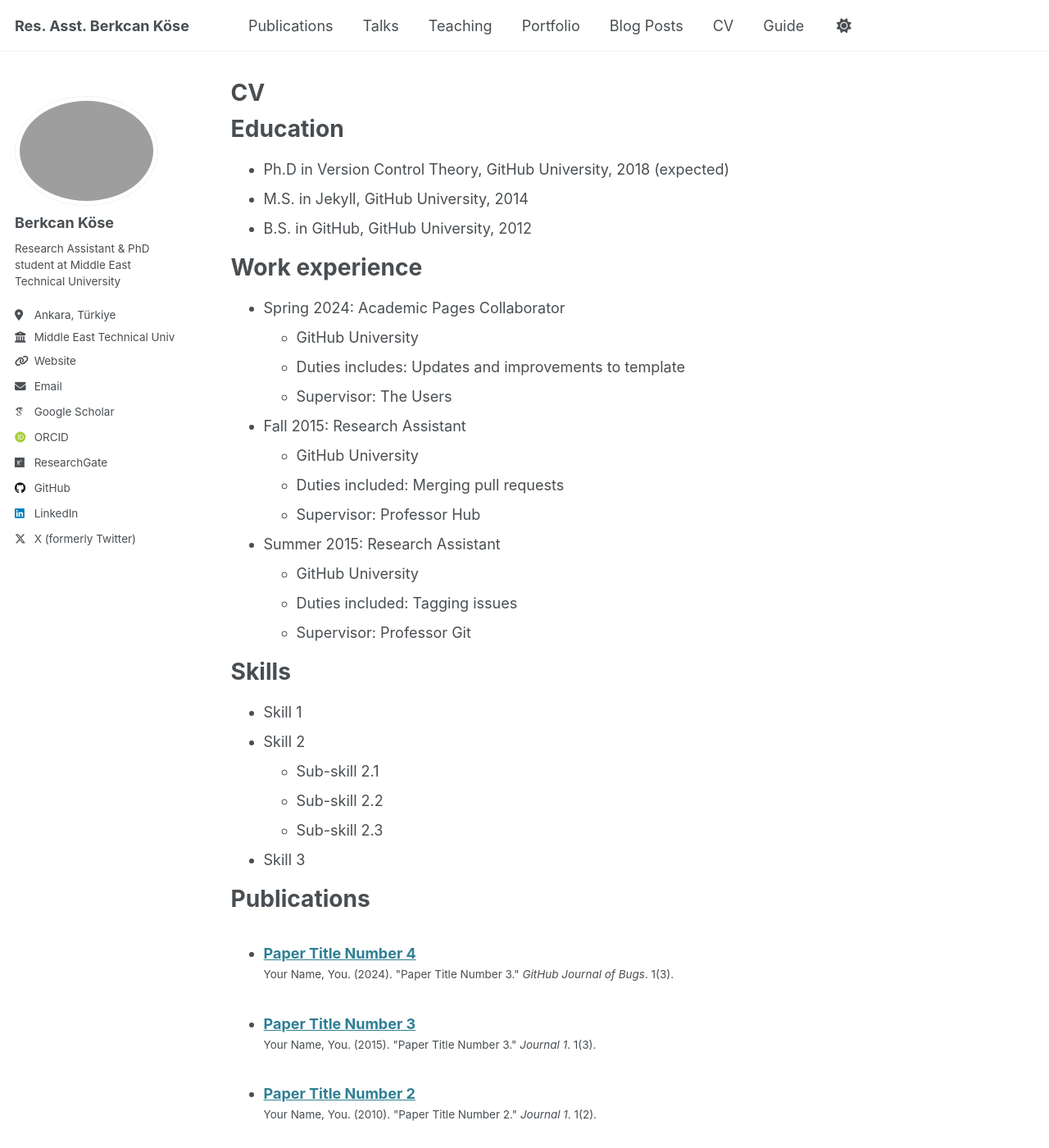
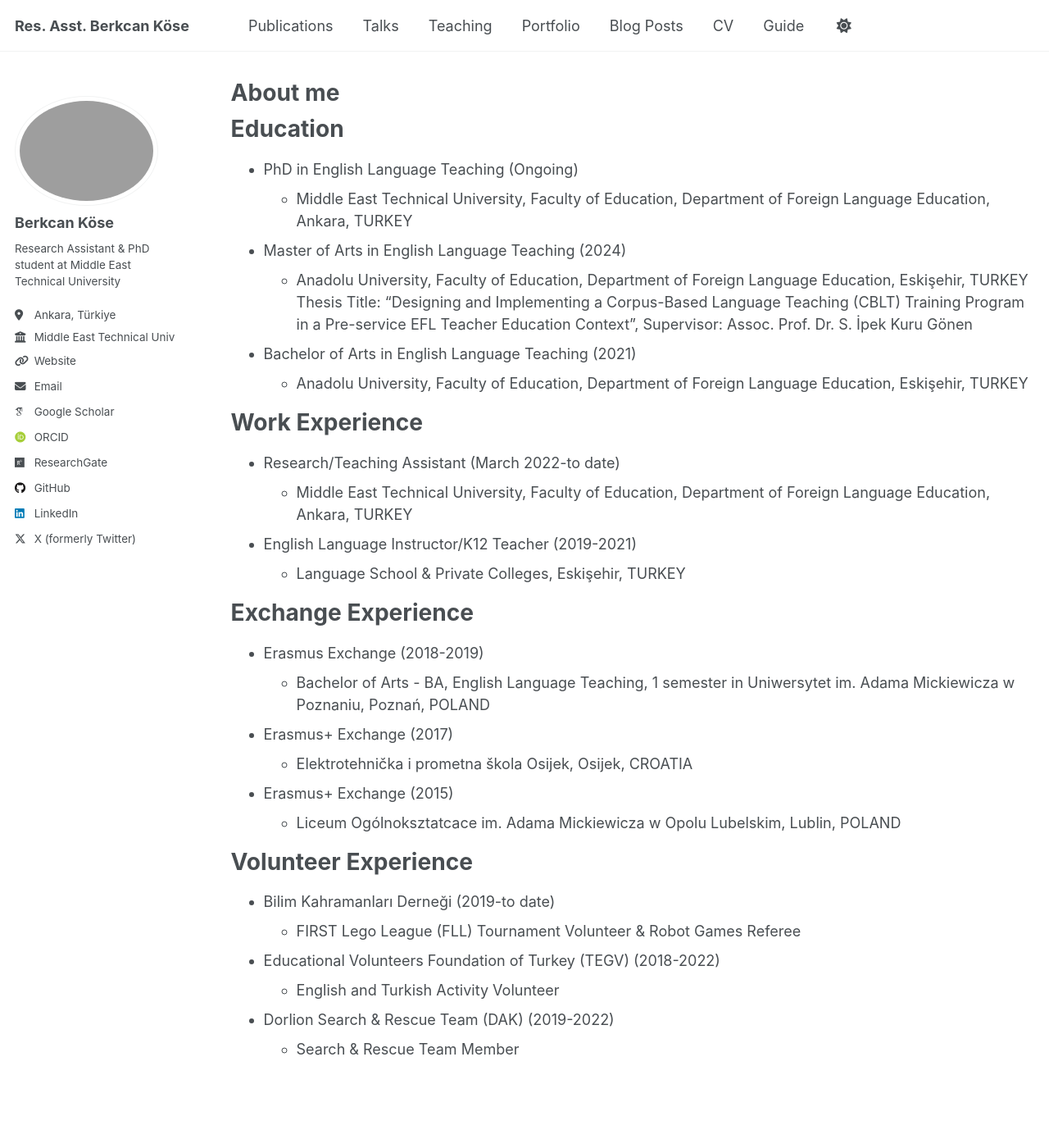
Before and after one commit to berkcankose/berkcankose.github.io, a Jekyll site: the page built from _pages/cv.md, in a window 1280 px wide and 1400 px high. Shown: the whole window at 82% size. Built offline with Jekyll 4.4.1, drawn with Linux system fonts in a browser that asks for light colours; some web fonts are replaced; some of the changed text lies outside the part shown.

Commit message:
Update cv.md

```diff
--- a/_pages/cv.md
+++ b/_pages/cv.md
@@ -1,7 +1,7 @@
 ---
 layout: archive
-title: "CV"
-permalink: /cv/
+title: "About me"
+permalink: /aboutme/
 author_profile: true
 redirect_from:
   - /resume
@@ -11,54 +11,45 @@ redirect_from:
 
 Education
 ======
-* Ph.D in Version Control Theory, GitHub University, 2018 (expected)
-* M.S. in Jekyll, GitHub University, 2014
-* B.S. in GitHub, GitHub University, 2012
+* PhD in English Language Teaching (Ongoing)
+  * Middle East Technical University, Faculty of Education, Department of Foreign Language Education, Ankara, TURKEY
 
-Work experience
+* Master of Arts in English Language Teaching (2024)
+  * Anadolu University, Faculty of Education, Department of Foreign Language Education, Eskişehir, TURKEY
+    Thesis Title: “Designing and Implementing a Corpus-Based Language Teaching (CBLT) Training Program in a Pre-service EFL Teacher Education Context”, Supervisor: Assoc. Prof. Dr. S. İpek Kuru Gönen
+
+* Bachelor of Arts in English Language Teaching (2021)
+  * Anadolu University, Faculty of Education, Department of Foreign Language Education, Eskişehir, TURKEY
+
+
+Work Experience
 ======
-* Spring 2024: Academic Pages Collaborator
-  * GitHub University
-  * Duties includes: Updates and improvements to template
-  * Supervisor: The Users
+* Research/Teaching Assistant (March 2022-to date)
+  * Middle East Technical University, Faculty of Education, Department of Foreign Language Education, Ankara, TURKEY
 
-* Fall 2015: Research Assistant
-  * GitHub University
-  * Duties included: Merging pull requests
-  * Supervisor: Professor Hub
+* English Language Instructor/K12 Teacher (2019-2021)
+  * Language School & Private Colleges, Eskişehir, TURKEY
 
-* Summer 2015: Research Assistant
-  * GitHub University
-  * Duties included: Tagging issues
-  * Supervisor: Professor Git
 
-Skills
+Exchange Experience
 ======
-* Skill 1
-* Skill 2
-  * Sub-skill 2.1
-  * Sub-skill 2.2
-  * Sub-skill 2.3
-* Skill 3
+* Erasmus Exchange (2018-2019)
+  * Bachelor of Arts - BA, English Language Teaching, 1 semester in Uniwersytet im. Adama Mickiewicza w Poznaniu, Poznań, POLAND
 
-Publications
+* Erasmus+ Exchange (2017)
+  * Elektrotehnička i prometna škola Osijek, Osijek, CROATIA
+
+* Erasmus+ Exchange (2015)
+  * Liceum Ogólnoksztatcace im. Adama Mickiewicza w Opolu Lubelskim, Lublin, POLAND
+
+
+Volunteer Experience
 ======
-  <ul>{% for post in site.publications reversed %}
-    {% include archive-single-cv.html %}
-  {% endfor %}</ul>
+* Bilim Kahramanları Derneği (2019-to date)
+  * FIRST Lego League (FLL) Tournament Volunteer & Robot Games Referee
 
-Talks
-======
-  <ul>{% for post in site.talks reversed %}
-    {% include archive-single-talk-cv.html  %}
-  {% endfor %}</ul>
+* Educational Volunteers Foundation of Turkey (TEGV) (2018-2022)
+  * English and Turkish Activity Volunteer
 
-Teaching
-======
-  <ul>{% for post in site.teaching reversed %}
-    {% include archive-single-cv.html %}
-  {% endfor %}</ul>
-
-Service and leadership
-======
-* Currently signed in to 43 different slack teams
+* Dorlion Search & Rescue Team (DAK) (2019-2022)
+  * Search & Rescue Team Member
```
